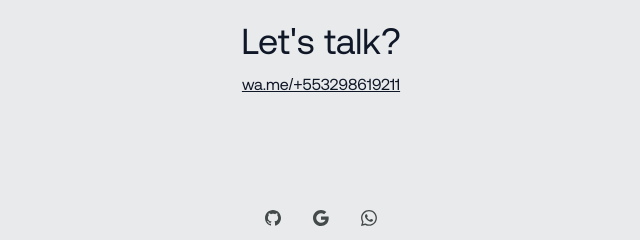
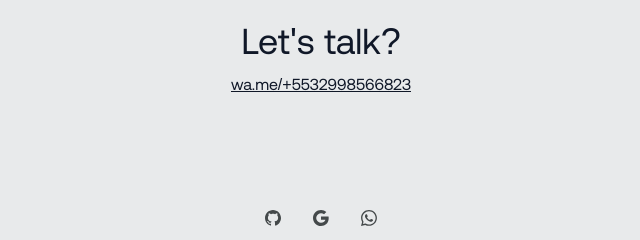
Before and after one commit to oKauaDev/kaua.dev.br, an Astro site: page /en in a window 1280 px wide. Shown: the part 1493-1733 px from the top of the page, 319-959 px from the left. Built offline with nearby package versions, Linux system fonts and the light colour scheme; Astro itself is replaced by a stand-in of ours; some packages are replaced by stand-ins of ours.

Commit message:
:sparkles: feat(pages): Atualizado número do WhatsApp em todas as páginas para o novo contato.

```diff
--- a/src/pages/en/index.astro
+++ b/src/pages/en/index.astro
@@ -31,12 +31,12 @@ import { Image } from "astro:assets";
 
     <h1 class="text-center mt-10 mb-2">Let's talk?</h1>
     <a
-      href="https://wa.me/+553298619211"
+      href="https://wa.me/+5532998566823"
       class="block text-center"
       target="_blank"
       rel="noopener noreferrer"
     >
-      wa.me/+553298619211
+      wa.me/+5532998566823
     </a>
   </article>
   <footer class="flex items-center gap-8 mt-28">
@@ -46,7 +46,7 @@ import { Image } from "astro:assets";
     <a href="https://g.dev/kaua" aria-label="Kauã's Google Developer Profile">
       <GoogleSvg />
     </a>
-    <a href="https://wa.me/+553298619211" aria-label="Kauã's Whatsapp Profile">
+    <a href="https://wa.me/+5532998566823" aria-label="Kauã's Whatsapp Profile">
       <WhatsappSvg />
     </a>
   </footer>
--- a/src/pages/es/index.astro
+++ b/src/pages/es/index.astro
@@ -31,12 +31,12 @@ import { Image } from "astro:assets";
 
     <h1 class="text-center mt-10 mb-2">¿Vamos a conversar?</h1>
     <a
-      href="https://wa.me/+553298619211"
+      href="https://wa.me/+5532998566823"
       class="block text-center"
       target="_blank"
       rel="noopener noreferrer"
     >
-      wa.me/+553298619211
+      wa.me/+5532998566823
     </a>
   </article>
   <footer class="flex items-center gap-8 mt-28">
@@ -46,7 +46,7 @@ import { Image } from "astro:assets";
     <a href="https://g.dev/kaua" aria-label="Perfil de Google Developer de Kauã">
       <GoogleSvg />
     </a>
-    <a href="https://wa.me/+553298619211" aria-label="Perfil de Whatsapp de Kauã">
+    <a href="https://wa.me/+5532998566823" aria-label="Perfil de Whatsapp de Kauã">
       <WhatsappSvg />
     </a>
   </footer>
--- a/src/pages/fr/index.astro
+++ b/src/pages/fr/index.astro
@@ -33,12 +33,12 @@ import { Image } from "astro:assets";
 
     <h1 class="text-center mt-10 mb-2">On parle ?</h1>
     <a
-      href="https://wa.me/+553298619211"
+      href="https://wa.me/+5532998566823"
       class="block text-center"
       target="_blank"
       rel="noopener noreferrer"
     >
-      wa.me/+553298619211
+      wa.me/+5532998566823
     </a>
   </article>
   <footer class="flex items-center gap-8 mt-28">
@@ -48,7 +48,7 @@ import { Image } from "astro:assets";
     <a href="https://g.dev/kaua" aria-label="Profil Google Developer de Kauã">
       <GoogleSvg />
     </a>
-    <a href="https://wa.me/+553298619211" aria-label="Profil Whatsapp de Kauã">
+    <a href="https://wa.me/+5532998566823" aria-label="Profil Whatsapp de Kauã">
       <WhatsappSvg />
     </a>
   </footer>
--- a/src/pages/pt/index.astro
+++ b/src/pages/pt/index.astro
@@ -31,12 +31,12 @@ import { Image } from "astro:assets";
 
     <h1 class="text-center mt-10 mb-2">Vamos conversar?</h1>
     <a
-      href="https://wa.me/+553298619211"
+      href="https://wa.me/+5532998566823"
       class="block text-center"
       target="_blank"
       rel="noopener noreferrer"
     >
-      wa.me/+553298619211
+      wa.me/+5532998566823
     </a>
   </article>
   <footer class="flex items-center gap-8 mt-28">
@@ -46,7 +46,7 @@ import { Image } from "astro:assets";
     <a href="https://g.dev/kaua" aria-label="Perfil do Google Developer do Kauã">
       <GoogleSvg />
     </a>
-    <a href="https://wa.me/+553298619211" aria-label="Perfil do Whatsapp do Kauã">
+    <a href="https://wa.me/+5532998566823" aria-label="Perfil do Whatsapp do Kauã">
       <WhatsappSvg />
     </a>
   </footer>
```
